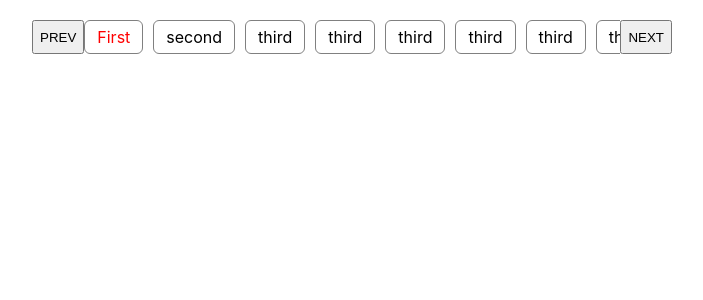
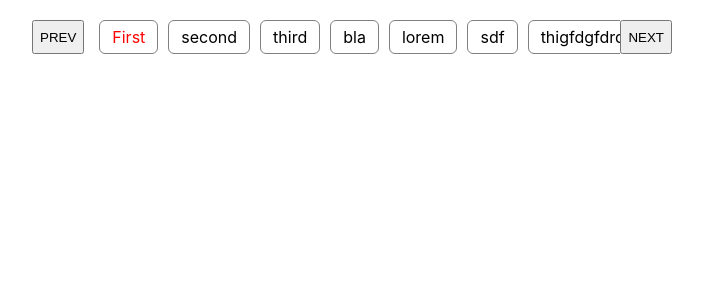
Before and after one commit to SaiRO97/paginator, a React (Create React App) app: page / in a window 1280 px wide. Shown: the top 300 px of the page, without its empty margins (288-991 px from the left). Built offline with nearby package versions, Linux system fonts and the light colour scheme.

Commit message:
starting css adaptive

```diff
--- a/src/App.tsx
+++ b/src/App.tsx
@@ -8,11 +8,10 @@ import "./App.css";
 
 const App: React.FC = () => {
   const paginatorStore: PaginatorStore = useContext(PaginationStore);
-  const { changeActiveCategory, params, setPage } = paginatorStore;
+  const { params, setPage } = paginatorStore;
 
   return (
     <Paginator
-      categoryClickAction={changeActiveCategory}
       activeCategoryId={params.activeCategoryId}
       categories={params.category}
       setPage={setPage}
--- a/src/consts/category.ts
+++ b/src/consts/category.ts
@@ -15,42 +15,42 @@ export const category: Category[] = [
   },
   {
     id: 4,
-    name: "third",
+    name: "bla",
   },
   {
     id: 5,
-    name: "third",
+    name: "lorem",
   },
   {
     id: 6,
-    name: "third",
+    name: "sdf",
   },
   {
     id: 7,
-    name: "third",
+    name: "thigfdgfdrd",
   },
   {
     id: 8,
-    name: "third",
+    name: "sdfdsf",
   },
   {
     id: 9,
-    name: "third",
+    name: "xcvxc",
   },
   {
     id: 10,
-    name: "third",
+    name: "unique",
   },
   {
     id: 11,
-    name: "third",
+    name: "category",
   },
   {
     id: 12,
-    name: "third",
+    name: "sport",
   },
   {
     id: 13,
-    name: "third",
+    name: "music",
   },
 ];
--- a/src/interfaces/store.ts
+++ b/src/interfaces/store.ts
@@ -2,9 +2,7 @@ export interface PaginatorStore {
   params: {
     category: Category[];
     activeCategoryId: number;
-    //maxCategoryItems: 10;
   };
-  changeActiveCategory: (id: number) => void;
   setPage: (id: number) => void;
 }
 
--- a/src/stores/index.ts
+++ b/src/stores/index.ts
@@ -1,5 +1,5 @@
 import { createContext } from "react";
-import { action, observable, computed } from "mobx";
+import { action, observable } from "mobx";
 import { category } from "../consts/category";
 
 class PaginationStore {
@@ -10,103 +10,26 @@ class PaginationStore {
   };
 
   @action setPage = (categoryId: number) => {
-    if (categoryId < 1) {
-      this.params.activeCategoryId = this.params.category.length;
-      return;
+    let startPage: number, endPage: number;
+    this.params.activeCategoryId = categoryId;
+    const currentPage: number = this.params.activeCategoryId;
+    const totalCategories: number = category.length;
+
+    const categoryLimit: number = 5;
+
+    if (currentPage <= categoryLimit) {
+      startPage = 0;
+      endPage = totalCategories;
+    } else if (currentPage <= totalCategories) {
+      startPage = currentPage - categoryLimit;
+      endPage = currentPage + 4;
+    } else {
+      startPage = 0;
+      endPage = totalCategories;
     }
 
-    if (this.params.activeCategoryId > this.params.category.length) {
-      this.params.activeCategoryId = 1;
-      return;
-    }
-
-    this.params.activeCategoryId = categoryId;
-    const currentPage: number = this.params.activeCategoryId;
-    const pageSize: number = 6;
-    const totalCategories = this.params.category.length;
-
-    let startPage: any, endPage: any;
-    if (totalCategories <= pageSize) {
-      // less than 10 total pages so show all
-      startPage = 1;
-      endPage = totalCategories;
-    } else {
-      // more than 10 total pages so calculate start and end pages
-      if (currentPage <= 6) {
-        startPage = 1;
-        endPage = totalCategories;
-      } else if (currentPage + 4 >= totalCategories) {
-        startPage = totalCategories - 9;
-        endPage = totalCategories;
-      } else {
-        startPage = currentPage - 5;
-        endPage = currentPage + 4;
-      }
-    }
-
-    console.log(startPage);
-    console.log(endPage);
     const newCategory = category.slice(startPage, endPage + 1);
     this.params.category = newCategory;
-
-    // const pager = this.getPager(this.params.category.length, categoryId);
-  };
-
-  // @action getPager(totalItems: any, currentPage: any, pageSize?: any) {
-  //   currentPage = currentPage || 1;
-
-  //   // default page size is 10
-  //   pageSize = pageSize || 11;
-
-  //   // calculate total pages
-  //   let totalPages = Math.ceil(totalItems / pageSize);
-  //   let startPage: any, endPage: any;
-  //   if (totalPages <= 10) {
-  //     // less than 10 total pages so show all
-  //     startPage = 1;
-  //     endPage = totalPages;
-  //   } else {
-  //     // more than 10 total pages so calculate start and end pages
-  //     if (currentPage <= 6) {
-  //       startPage = 1;
-  //       endPage = this.params.category.length;
-  //     } else if (currentPage + 4 >= totalPages) {
-  //       startPage = totalPages - 9;
-  //       endPage = totalPages;
-  //     } else {
-  //       startPage = currentPage - 5;
-  //       endPage = currentPage + 4;
-  //     }
-  //   }
-
-  //   // calculate start and end item indexes
-  //   var startIndex = (currentPage - 1) * pageSize;
-  //   var endIndex = Math.min(startIndex + pageSize - 1, totalItems - 1);
-
-  //   // create an array of pages to ng-repeat in the pager control
-  //   var pages = [...Array(endPage + 1 - startPage).keys()].map(
-  //     (i) => startPage + i
-  //   );
-
-  //   const newCategory = this.params.category.slice(startPage, endPage + 1);
-  //   this.params.category = newCategory;
-
-  //   // return object with all pager properties required by the view
-  //   return {
-  //     totalItems: totalItems,
-  //     currentPage: currentPage,
-  //     pageSize: pageSize,
-  //     totalPages: totalPages,
-  //     startPage: startPage,
-  //     endPage: endPage,
-  //     startIndex: startIndex,
-  //     endIndex: endIndex,
-  //     pages: pages,
-  //   };
-  // }
-
-  @action changeActiveCategory = (id: number) => {
-    this.params.activeCategoryId = id;
   };
 }
 
--- a/src/views/paginator.css
+++ b/src/views/paginator.css
@@ -8,8 +8,10 @@
 .wrapper_categories {
   display: flex;
   justify-content: space-between;
-  width: 84%;
+  width: 100%;
+  padding: 0 15px;
   overflow: hidden;
+  box-sizing: border-box;
 }
 
 .category_item {
--- a/src/views/paginator.tsx
+++ b/src/views/paginator.tsx
@@ -5,22 +5,20 @@ import "./paginator.css";
 export interface PaginatorProps {
   categories: Category[];
   activeCategoryId: number;
-  categoryClickAction: (id: number) => void;
   setPage: (id: number) => void;
 }
 
 const Paginator: React.FC<PaginatorProps> = ({
   categories,
   activeCategoryId,
-  categoryClickAction,
   setPage,
 }) => {
-  console.log(categories);
-
   return (
     <div className="wrapper">
       <button
-        onClick={() => setPage(activeCategoryId - 1)}
+        onClick={() =>
+          setPage(activeCategoryId === 1 ? 13 : activeCategoryId - 1)
+        }
         className="wrapper_btn prev_btn"
       >
         PREV
@@ -43,7 +41,9 @@ const Paginator: React.FC<PaginatorProps> = ({
         })}
       </div>
       <button
-        onClick={() => setPage(activeCategoryId + 1)}
+        onClick={() =>
+          setPage(activeCategoryId === 13 ? 1 : activeCategoryId + 1)
+        }
         className="wrapper_btn next_btn"
       >
         NEXT
```
